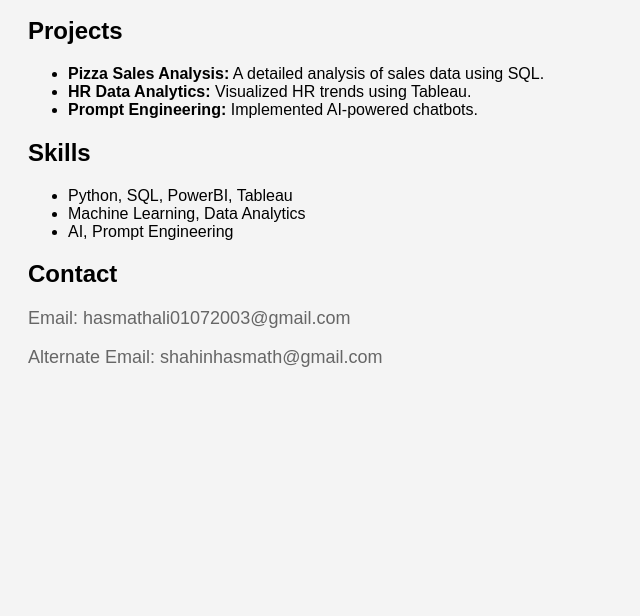
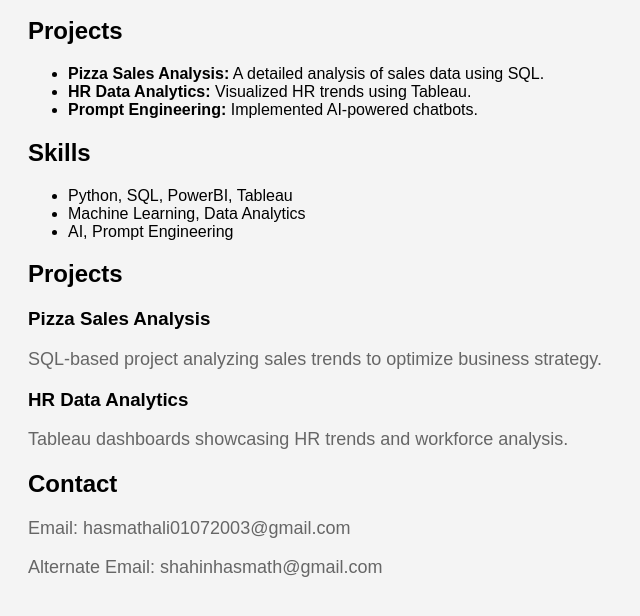
Before and after one commit to Hasmath-A/my-portfolio, a plain HTML site: page index.html in a window 1280 px wide. Shown: the part 132-748 px from the top of the page, without its empty margins (0-640 px from the left). Drawn offline with Linux system fonts and the light colour scheme.

Commit message:
Update index.html

```diff
--- a/index.html
+++ b/index.html
@@ -27,6 +27,18 @@
         <li>Machine Learning, Data Analytics</li>
         <li>AI, Prompt Engineering</li>
     </ul>
+    <section id="projects">
+    <h2>Projects</h2>
+    <div class="project-card">
+        <h3>Pizza Sales Analysis</h3>
+        <p>SQL-based project analyzing sales trends to optimize business strategy.</p>
+    </div>
+    <div class="project-card">
+        <h3>HR Data Analytics</h3>
+        <p>Tableau dashboards showcasing HR trends and workforce analysis.</p>
+    </div>
+</section>
+
 
     <h2>Contact</h2>
     <p>Email: hasmathali01072003@gmail.com</p>
```
